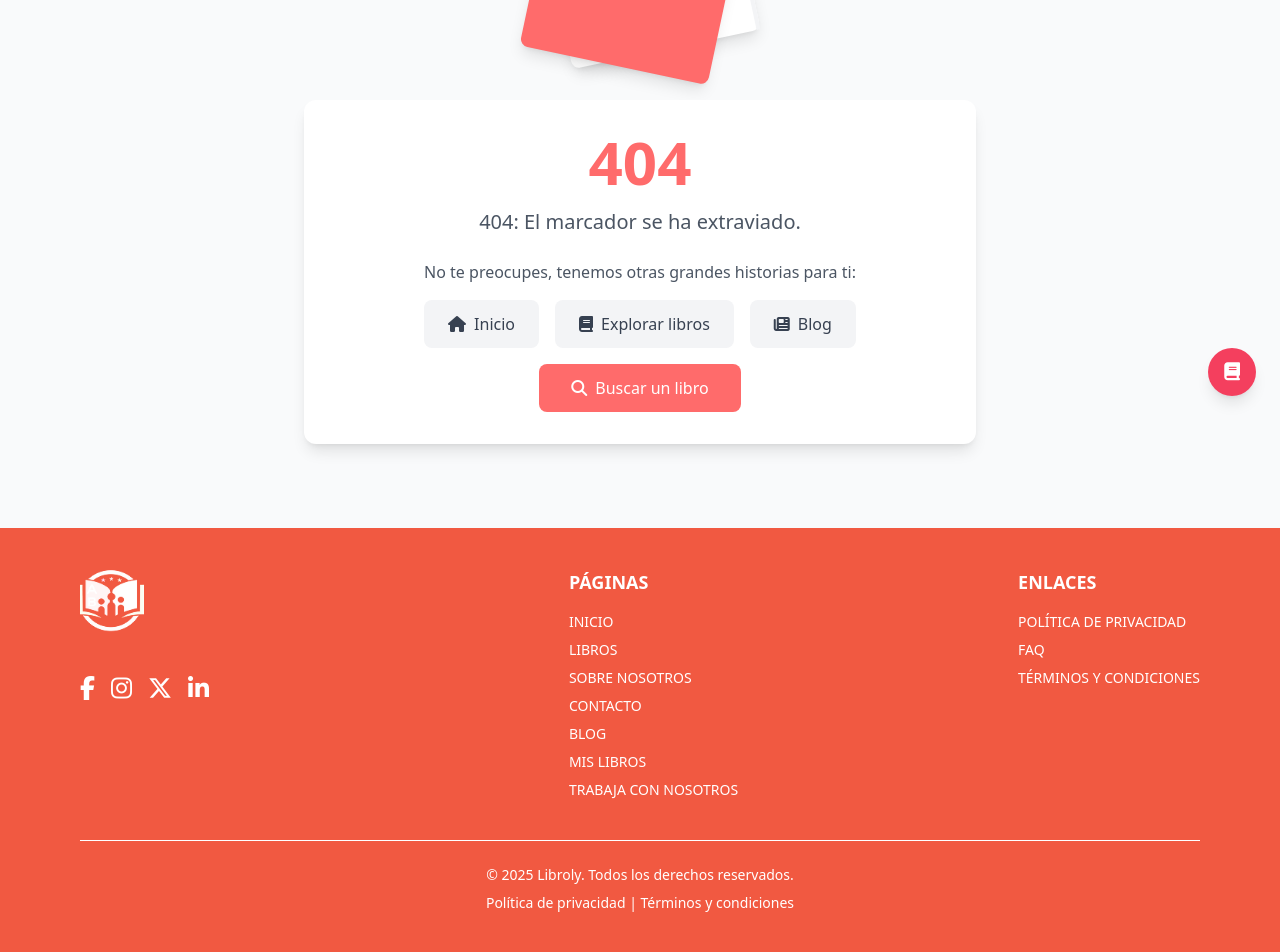
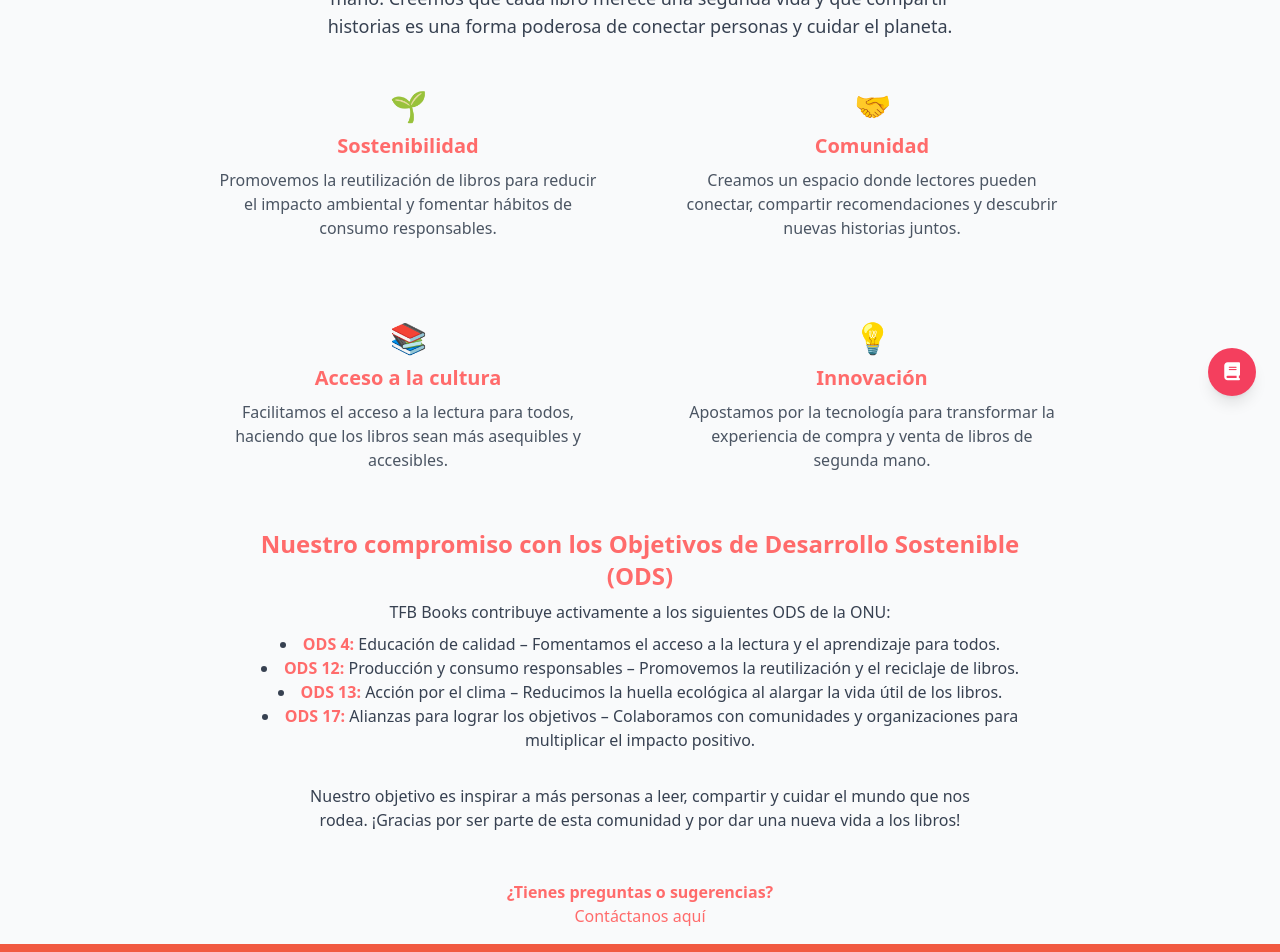
Before and after one commit to TrabajoTFB/Frontend, a React (Vite) app: page /about-us in a window 1280 px wide. Shown: the part 380-1332 px from the top of the page. Built offline with nearby package versions, Linux system fonts and the light colour scheme.

Commit message:
about us page

```diff
--- a/src/App.tsx
+++ b/src/App.tsx
@@ -23,6 +23,7 @@ import TopBar from './components/layout/TopBar';
 import Footer from './components/layout/Footer';
 import ChatBot from './components/ui/ChatBot';
 import CheckoutSuccess from "./pages/CheckoutSuccess";
+import AboutUs from './pages/AboutUs';
 
 import '@fortawesome/fontawesome-free/css/all.min.css';
 import './App.css';
@@ -62,6 +63,7 @@ function App() {
             <Route path='/cart' element={<Cart />} />
             <Route path='/work-with-us' element={<WorkWithUs />} />
             <Route path="/checkout-success" element={<CheckoutSuccess />} />
+            <Route path="/about-us" element={<AboutUs />} />
             <Route path="*" element={<NotFound />} />
           </Routes>
         </main>
--- /dev/null
+++ b/src/pages/AboutUs.tsx
@@ -0,0 +1,57 @@
+import React from "react";
+
+const AboutUs: React.FC = () => {
+  return (
+    <main className="min-h-screen bg-gray-50 py-4 px-4 flex flex-col items-center">
+      <a href="/" className="logo flex items-center justify-center w-24 h-24 bg-gradient-to-br from-coral-500 to-coral-600 rounded-full overflow-hidden shadow-md border-4 border-white mb-4 mt-4">
+        <img src="/images/logo.png" alt="Logo" className="w-full h-full object-cover" />
+      </a>
+      <h1 className="text-4xl font-bold text-coral-500 mb-4 text-center">Sobre Nosotros</h1>
+      <p className="text-lg text-gray-700 mb-6 text-center max-w-2xl">
+        <span className="font-semibold text-coral-500">TFB Books</span> es un proyecto dedicado a fomentar la sostenibilidad, la cultura y la comunidad a través de la compra, venta e intercambio de libros de segunda mano. Creemos que cada libro merece una segunda vida y que compartir historias es una forma poderosa de conectar personas y cuidar el planeta.
+      </p>
+      <div className="grid grid-cols-1 md:grid-cols-2 gap-8 w-full max-w-4xl mb-8">
+        <div className="bg-coral-50 rounded-xl p-6 flex flex-col items-center">
+          <span className="text-3xl mb-2">🌱</span>
+          <h2 className="text-xl font-bold text-coral-500 mb-2">Sostenibilidad</h2>
+          <p className="text-gray-600 text-center">Promovemos la reutilización de libros para reducir el impacto ambiental y fomentar hábitos de consumo responsables.</p>
+        </div>
+        <div className="bg-coral-50 rounded-xl p-6 flex flex-col items-center">
+          <span className="text-3xl mb-2">🤝</span>
+          <h2 className="text-xl font-bold text-coral-500 mb-2">Comunidad</h2>
+          <p className="text-gray-600 text-center">Creamos un espacio donde lectores pueden conectar, compartir recomendaciones y descubrir nuevas historias juntos.</p>
+        </div>
+        <div className="bg-coral-50 rounded-xl p-6 flex flex-col items-center">
+          <span className="text-3xl mb-2">📚</span>
+          <h2 className="text-xl font-bold text-coral-500 mb-2">Acceso a la cultura</h2>
+          <p className="text-gray-600 text-center">Facilitamos el acceso a la lectura para todos, haciendo que los libros sean más asequibles y accesibles.</p>
+        </div>
+        <div className="bg-coral-50 rounded-xl p-6 flex flex-col items-center">
+          <span className="text-3xl mb-2">💡</span>
+          <h2 className="text-xl font-bold text-coral-500 mb-2">Innovación</h2>
+          <p className="text-gray-600 text-center">Apostamos por la tecnología para transformar la experiencia de compra y venta de libros de segunda mano.</p>
+        </div>
+      </div>
+      <div className="max-w-3xl mx-auto mb-8">
+        <h2 className="text-2xl font-bold text-coral-500 mb-2 text-center">Nuestro compromiso con los Objetivos de Desarrollo Sostenible (ODS)</h2>
+        <p className="text-gray-700 text-center mb-2">TFB Books contribuye activamente a los siguientes ODS de la ONU:</p>
+        <ul className="list-disc list-inside text-gray-700 text-center">
+          <li><span className="font-semibold text-coral-500">ODS 4:</span> Educación de calidad – Fomentamos el acceso a la lectura y el aprendizaje para todos.</li>
+          <li><span className="font-semibold text-coral-500">ODS 12:</span> Producción y consumo responsables – Promovemos la reutilización y el reciclaje de libros.</li>
+          <li><span className="font-semibold text-coral-500">ODS 13:</span> Acción por el clima – Reducimos la huella ecológica al alargar la vida útil de los libros.</li>
+          <li><span className="font-semibold text-coral-500">ODS 17:</span> Alianzas para lograr los objetivos – Colaboramos con comunidades y organizaciones para multiplicar el impacto positivo.</li>
+        </ul>
+      </div>
+      <p className="text-gray-700 text-center max-w-2xl mb-4">
+        Nuestro objetivo es inspirar a más personas a leer, compartir y cuidar el mundo que nos rodea. ¡Gracias por ser parte de esta comunidad y por dar una nueva vida a los libros!
+      </p>
+      <div className="mt-8 text-center">
+        <span className="text-coral-500 font-semibold">¿Tienes preguntas o sugerencias?</span>
+        <br />
+        <a href="/contact" className="text-coral-500 hover:underline font-medium">Contáctanos aquí</a>
+      </div>
+    </main>
+  );
+};
+
+export default AboutUs;
```
